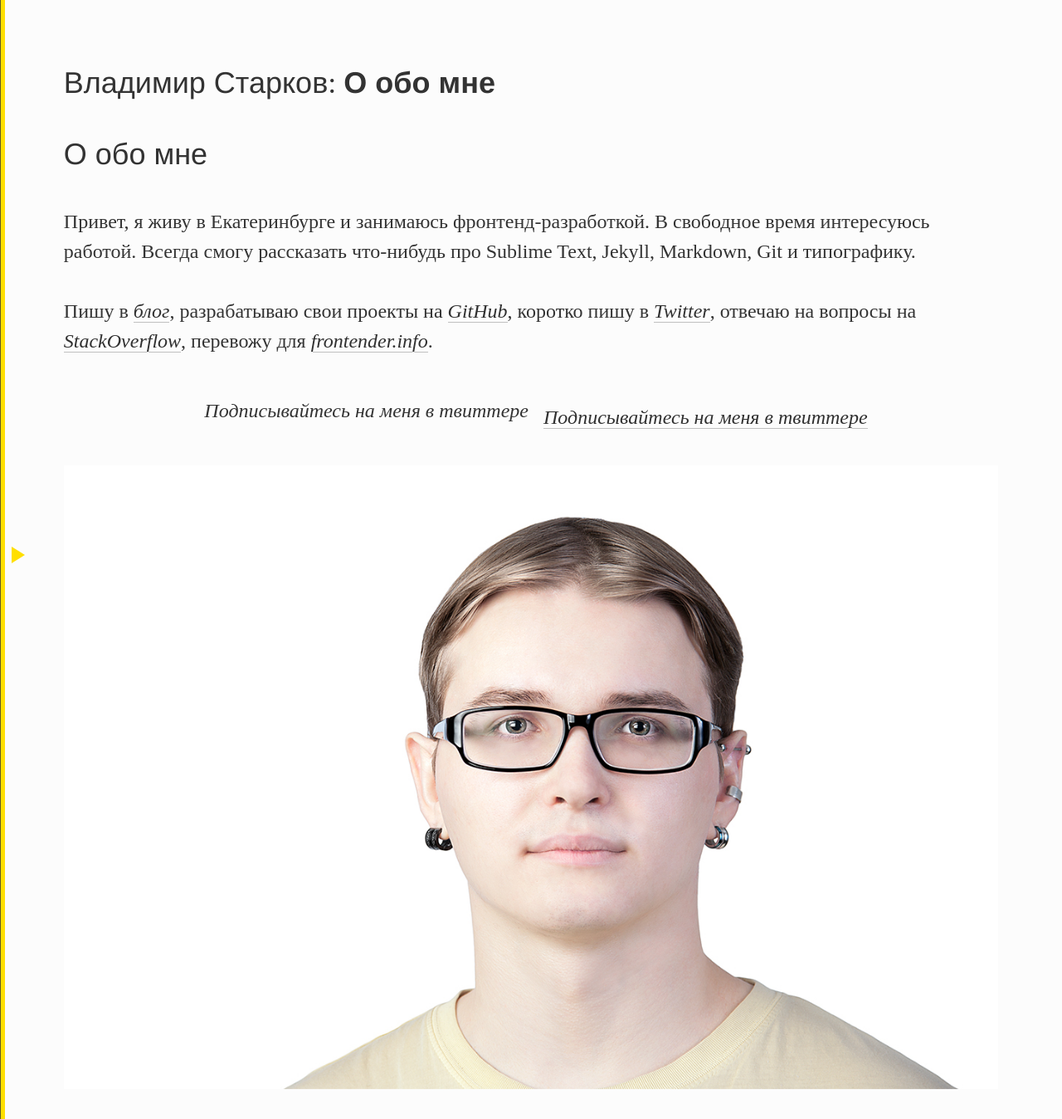
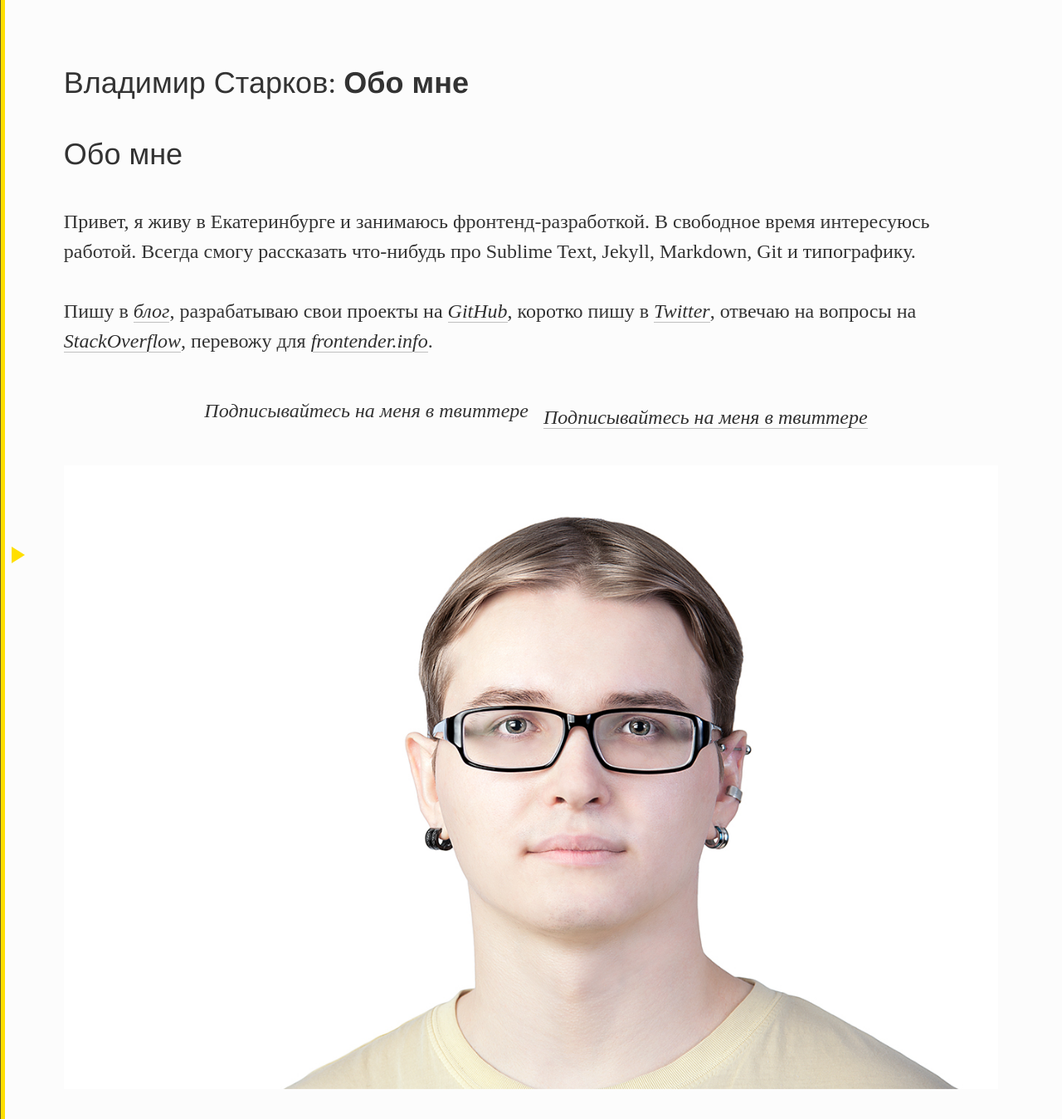
Before and after one commit to iamstarkov/vstarkov.ru, a Jekyll site: the page built from about/index.md, in a window 1280 px wide. Shown: the whole page at 83% size. Built offline with Jekyll 4.4.1, drawn with Linux system fonts in a browser that asks for light colours; comment, search, counter and statistics services are not loaded.

```diff
--- a/about/index.md
+++ b/about/index.md
@@ -1,11 +1,11 @@
 ---
 layout: page
-title: О обо мне
+title: Обо мне
 translation: true
 ---
 
 
-О обо мне
+Обо мне
 ------------------------------------------------------------
 
 
```
Also changed, not shown: 1 other file.
